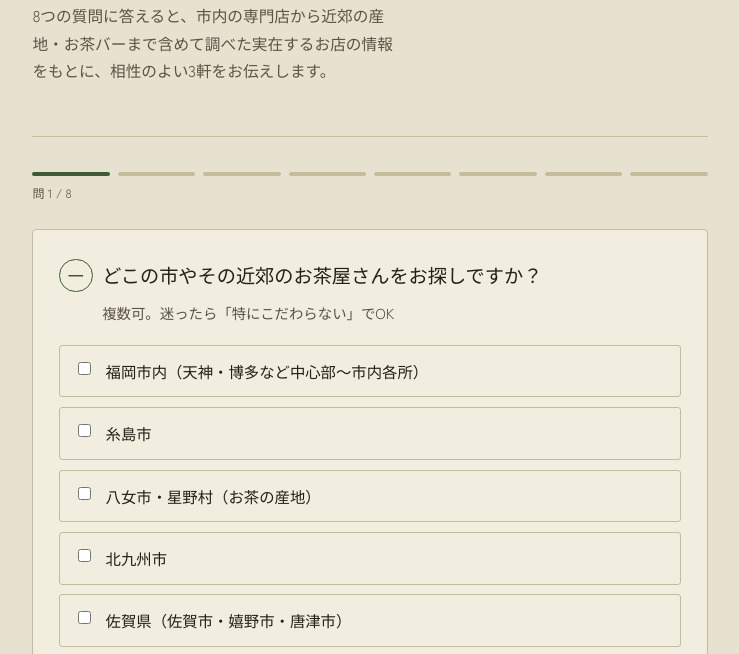
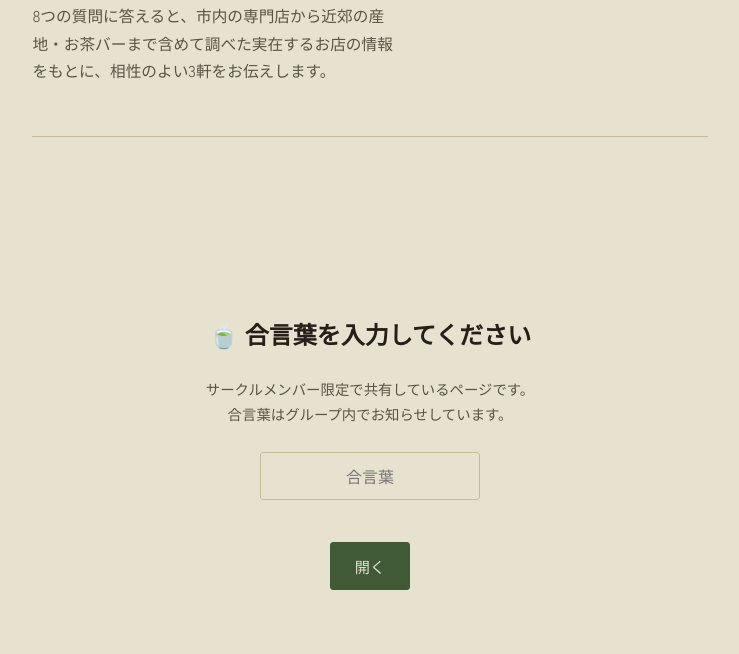
Before and after one commit to qdai-greenteaclab/MBteaI_Version2, a plain HTML site: page index.html in a window 1280 px wide. Shown: the part 297-951 px from the top of the page, without its empty margins (270-1009 px from the left). Drawn offline with Linux system fonts and the light colour scheme.

Commit message:
index.html

```diff
--- a/index.html
+++ b/index.html
@@ -370,6 +370,32 @@
     padding-top:1rem;
   }
 
+  .gate{
+    min-height:70vh;
+    display:flex;
+    flex-direction:column;
+    align-items:center;
+    justify-content:center;
+    text-align:center;
+    padding:2rem 1rem;
+  }
+  .gate h2{margin-bottom:.4rem;}
+  .gate p{color:var(--ink-soft); font-size:.9rem; margin-bottom:1.6rem;}
+  .gate input[type="password"]{
+    font-family:inherit;
+    font-size:1rem;
+    padding:.7rem .9rem;
+    border:1px solid var(--line);
+    border-radius:3px;
+    background:transparent;
+    color:var(--ink);
+    text-align:center;
+    width:100%;
+    max-width:220px;
+    margin-bottom:1rem;
+  }
+  .gate .err{color:var(--danger); font-size:.85rem; min-height:1.2em; margin-bottom:.6rem;}
+
   @media (max-width:480px){
     .q-sub{margin-left:0;}
     .shop-top{flex-wrap:wrap;}
@@ -391,13 +417,44 @@
     <p>8つの質問に答えると、市内の専門店から近郊の産地・お茶バーまで含めて調べた実在するお店の情報をもとに、相性のよい3軒をお伝えします。</p>
   </div>
 
-  <div id="app"></div>
+  <div id="gate" class="gate">
+    <h2>🍵 合言葉を入力してください</h2>
+    <p>サークルメンバー限定で共有しているページです。<br>合言葉はグループ内でお知らせしています。</p>
+    <input type="password" id="gate-input" placeholder="合言葉" autocomplete="off">
+    <div class="err" id="gate-err"></div>
+    <button class="primary" onclick="checkGate()">開く</button>
+  </div>
+
+  <div id="app" style="display:none;"></div>
 
   <div class="free-note" id="footnote" style="display:none;">
     店舗情報は、公式サイトや公開されている紹介記事をもとにまとめたものです（アプリ作成時点の情報）。最新の営業状況やメニューは、訪問前に各店舗の公式情報でご確認ください。
   </div>
 </div>
 
+<script>
+const GATE_PASSCODE = 'MBteaI2026'; // ここを好きな合言葉に変更してください
+
+function checkGate(){
+  const val = document.getElementById('gate-input').value;
+  if(val === GATE_PASSCODE){
+    try{ sessionStorage.setItem('mbteai_unlocked', '1'); }catch(e){}
+    document.getElementById('gate').style.display = 'none';
+    document.getElementById('app').style.display = 'block';
+  } else {
+    document.getElementById('gate-err').textContent = '合言葉が違います';
+  }
+}
+document.getElementById('gate-input').addEventListener('keydown', e => {
+  if(e.key === 'Enter') checkGate();
+});
+try{
+  if(sessionStorage.getItem('mbteai_unlocked') === '1'){
+    document.getElementById('gate').style.display = 'none';
+    document.getElementById('app').style.display = 'block';
+  }
+}catch(e){}
+</script>
 <script>
 const QUESTIONS = [
   {
```
